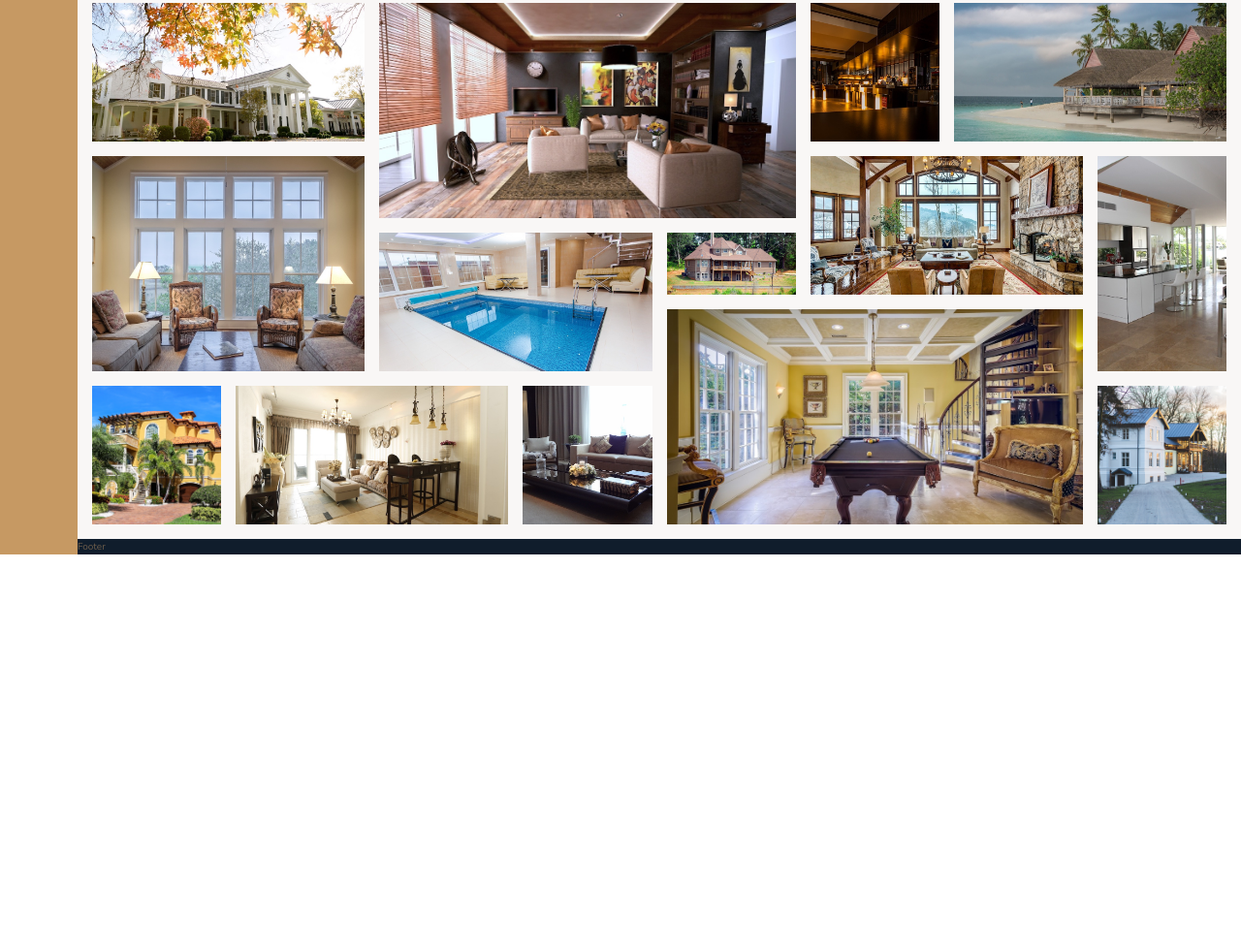
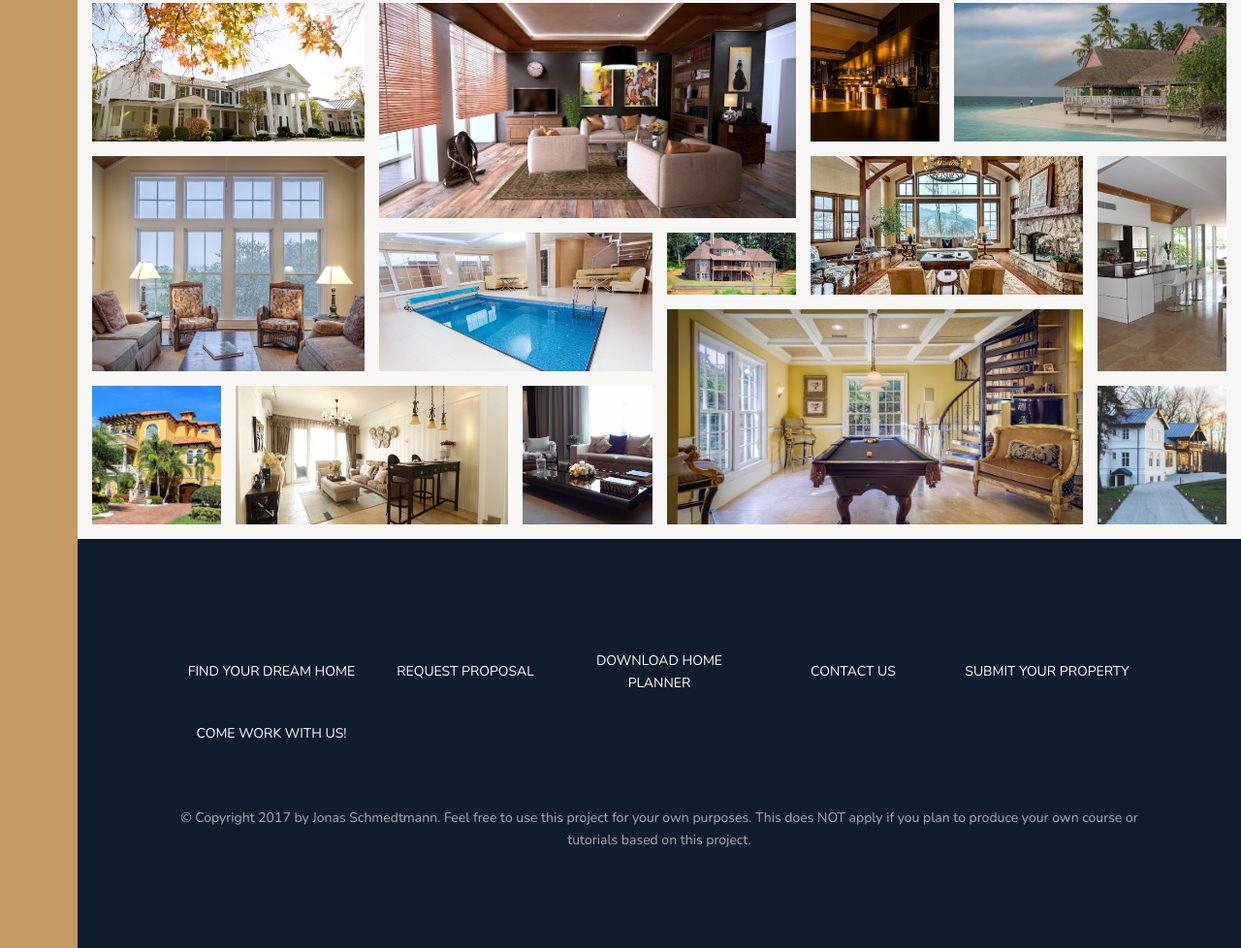
Before and after one commit to imd94/nexter, a website built with webpack: page app/index.html in a window 1280 px wide. Shown: the part 3062-4040 px from the top of the page at 97% size. Before the commit the page ends 3634 px from the top, so only its background shows below. Built offline with nearby package versions, Linux system fonts and the light colour scheme.

Commit message:
completed footer section

```diff
--- a/app/assets/styles/modules/_footer.scss
+++ b/app/assets/styles/modules/_footer.scss
@@ -1,4 +1,40 @@
 .footer {
     background-color: $color-secondary;
     grid-column: full-start / full-end;
+    padding: 10rem;
+
+    display: grid;
+    grid-template-columns: 1fr;
+    row-gap: 5rem;
 }
+
+.nav {
+    list-style: none;
+
+    display: grid;
+    grid-template-columns: repeat(auto-fit, minmax(18rem, 1fr));
+    justify-items: center;
+    align-items: center;
+
+    &__item {
+        text-align: center;
+    }
+
+    &__link {
+        color: #fff;
+        text-transform: uppercase;
+        font-size: 1.4rem;
+        text-decoration: none;
+        display: block;
+        padding: 1.5rem 1rem;
+    }
+}
+
+.copyright {
+    color: $color-grey-light-2;
+    font-size: 1.4rem;
+    justify-self: center;
+    text-align: center;
+    /* grid-column: 2 / 6;
+    grid-row: 2 / 3; */
+}
--- a/app/index.html
+++ b/app/index.html
@@ -345,7 +345,17 @@
         </section> <!-- end gallery -->
 
         <footer class="footer">
-            Footer
+            <ul class="nav">
+                <li class="nav__item"><a href="#" class="nav__link">Find your dream home</a></li>
+                <li class="nav__item"><a href="#" class="nav__link">Request proposal</a></li>
+                <li class="nav__item"><a href="#" class="nav__link">Download home planner</a></li>
+                <li class="nav__item"><a href="#" class="nav__link">Contact us</a></li>
+                <li class="nav__item"><a href="#" class="nav__link">Submit your property</a></li>
+                <li class="nav__item"><a href="#" class="nav__link">Come work with us!</a></li>
+            </ul>
+            <p class="copyright">
+                &copy; Copyright 2017 by Jonas Schmedtmann. Feel free to use this project for your own purposes. This does NOT apply if you plan to produce your own course or tutorials based on this project.
+            </p>
         </footer> <!-- end footer -->
 
 	<script src="bundled.js"></script>
```
